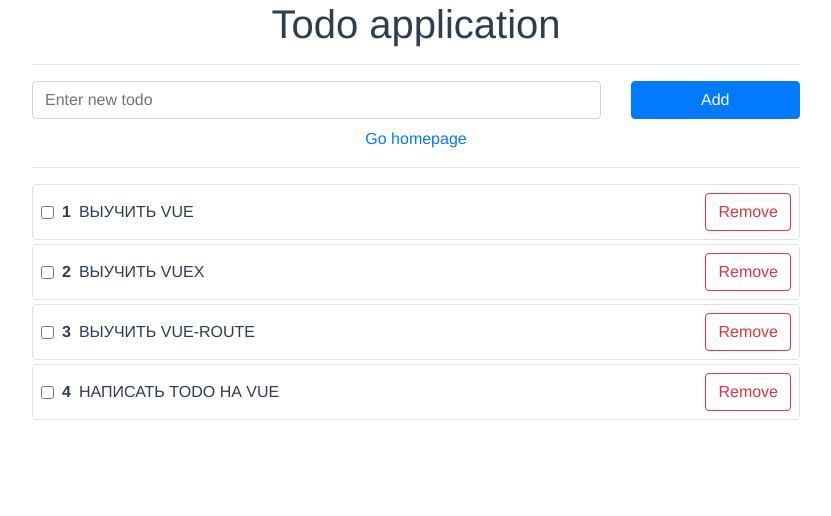
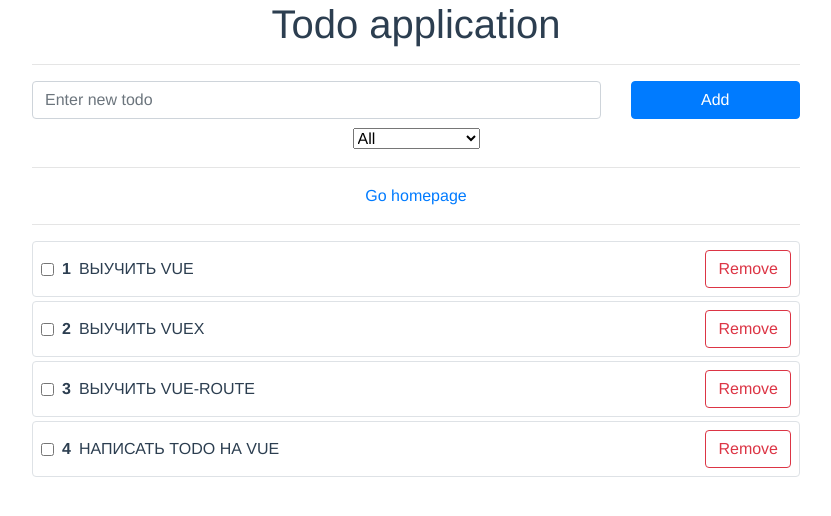
Before and after one commit to Danshin-dev/vue-todo, a Vue app: page /todo in a window 1280 px wide. Shown: the top 516 px of the page, without its empty margins (224-1055 px from the left). Built offline with nearby package versions, Linux system fonts and the light colour scheme.

Commit message:
Добавил computed ф-ию

```diff
--- a/src/views/Todo.vue
+++ b/src/views/Todo.vue
@@ -1,12 +1,18 @@
 <template>
   <div>
     <add-todo @add-todo="addTodo" />
+    <select v-model="filter">
+      <option value="all">All</option>
+      <option value="completed">Completed</option>
+      <option value="not-completed">Not-completed</option>
+    </select>
+    <hr />
     <router-link to="/" class="text-center">Go homepage</router-link>
     <hr />
     <TodoList
-      v-bind:todos="todos"
+      v-bind:todos="filteredProps"
       @remove-todo="removeTodo"
-      v-if="todos.length"
+      v-if="filteredProps.length"
     />
     <p class="text-center" v-else>No todos</p>
   </div>
@@ -26,7 +32,8 @@ export default {
         { id: 2, title: "Выучить vuex", completed: false },
         { id: 3, title: "Выучить vue-route", completed: false },
         { id: 4, title: "Написать todo на vue", completed: false }
-      ]
+      ],
+      filter: "all"
     };
   },
   methods: {
@@ -36,6 +43,19 @@ export default {
     addTodo(todo) {
       this.todos.push(todo);
     }
+  },
+  computed: {
+    filteredProps() {
+      if (this.filter === "completed") {
+        return this.todos.filter(t => t.completed);
+      }
+
+      if (this.filter === "not-completed") {
+        return this.todos.filter(t => !t.completed);
+      }
+
+      return this.todos;
+    }
   }
 };
 </script>
```
